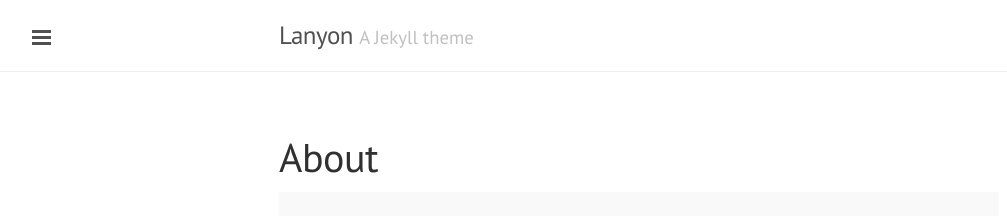
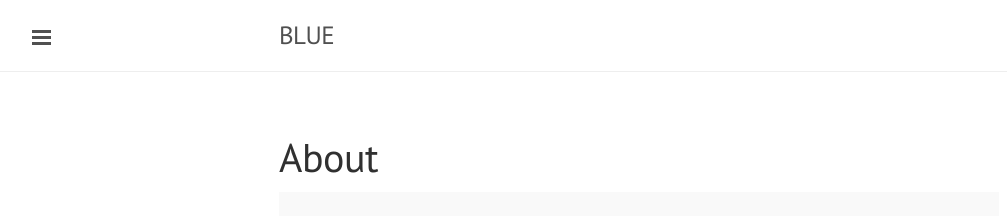
Before and after one commit to ssonal/ssonal.github.io-migrated-, a Jekyll site: the page built from about.md, in a window 1280 px wide. Shown: the top 216 px of the page, without its empty margins (1-1008 px from the left). Built offline with Jekyll 4.4.1, drawn with Linux system fonts in a browser that asks for light colours; Markdown is read by kramdown in place of the engine named in the settings.

Commit message:
Couple of config changes

```diff
--- a/_config.yml
+++ b/_config.yml
@@ -1,24 +1,24 @@
 # Dependencies
 markdown:         redcarpet
-pygments:         true
+highlighter:      pygments
 
 # Permalinks
-permalink:        pretty
+permalink:        /:title
 
 # Setup
-title:            Lanyon
-tagline:          'A Jekyll theme'
+title:            BLUE
+tagline:          ''
 description:      'A reserved <a href="http://jekyllrb.com" target="_blank">Jekyll</a> theme that places the utmost gravity on content with a hidden drawer. Made by <a href="https://twitter.com/mdo" target="_blank">@mdo</a>.'
 url:              http://lanyon.getpoole.com
 baseurl:          '/'
 paginate:         5
 
 author:
-  name:           'Mark Otto'
-  url:            https://twitter.com/mdo
+  name:           'Sonal Saldanha'
+  url:            https://twitter.com/sonalsaldanha
 
 # Custom vars
 version:          1.0.0
 
 github:
-  repo:           https://github.com/poole/lanyon
+  repo:           https://github.com/sonal-saldanha/sonal-saldanha.github.io
```
Also changed, not shown: about.md (+1 -0 lines).
